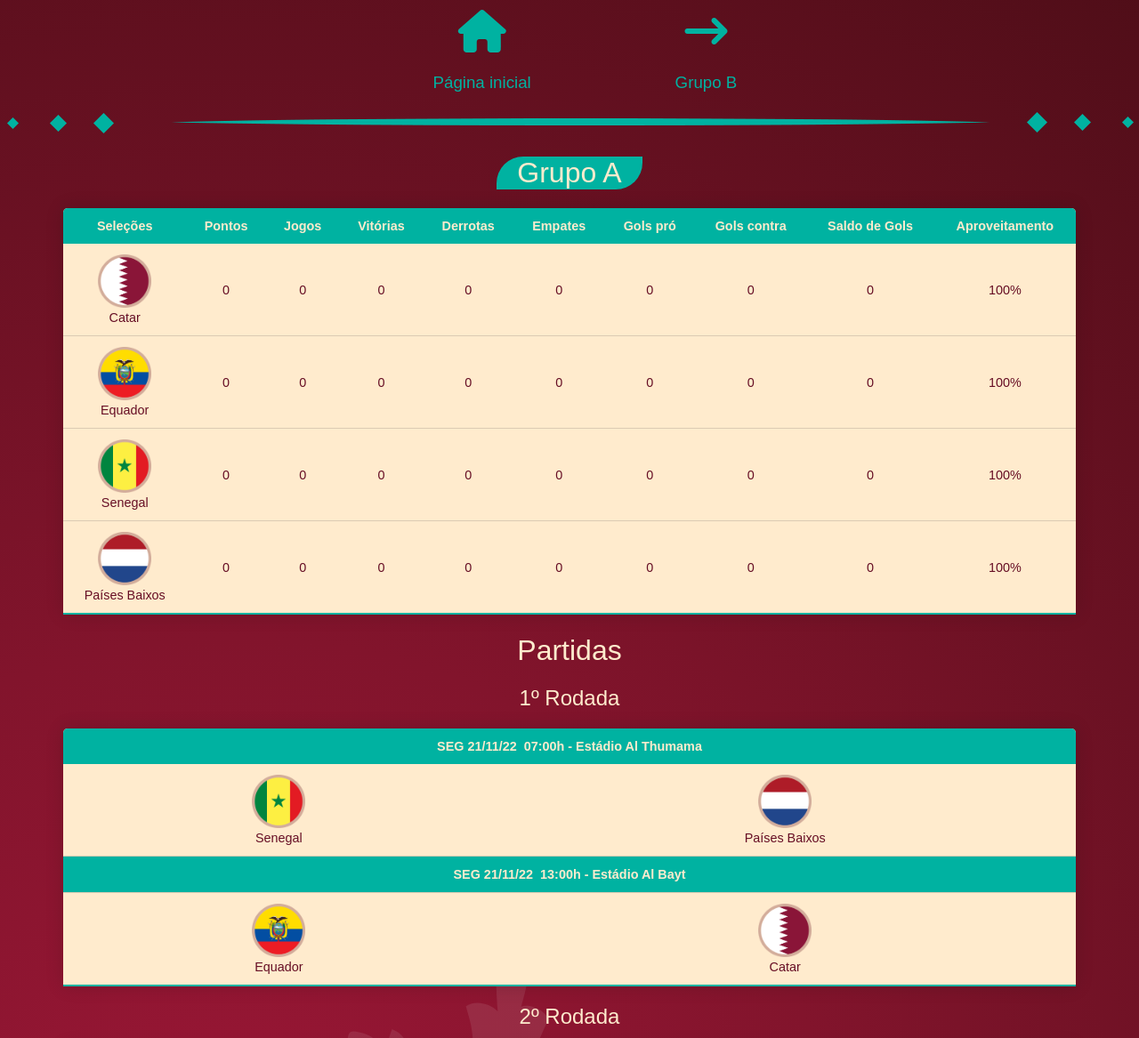
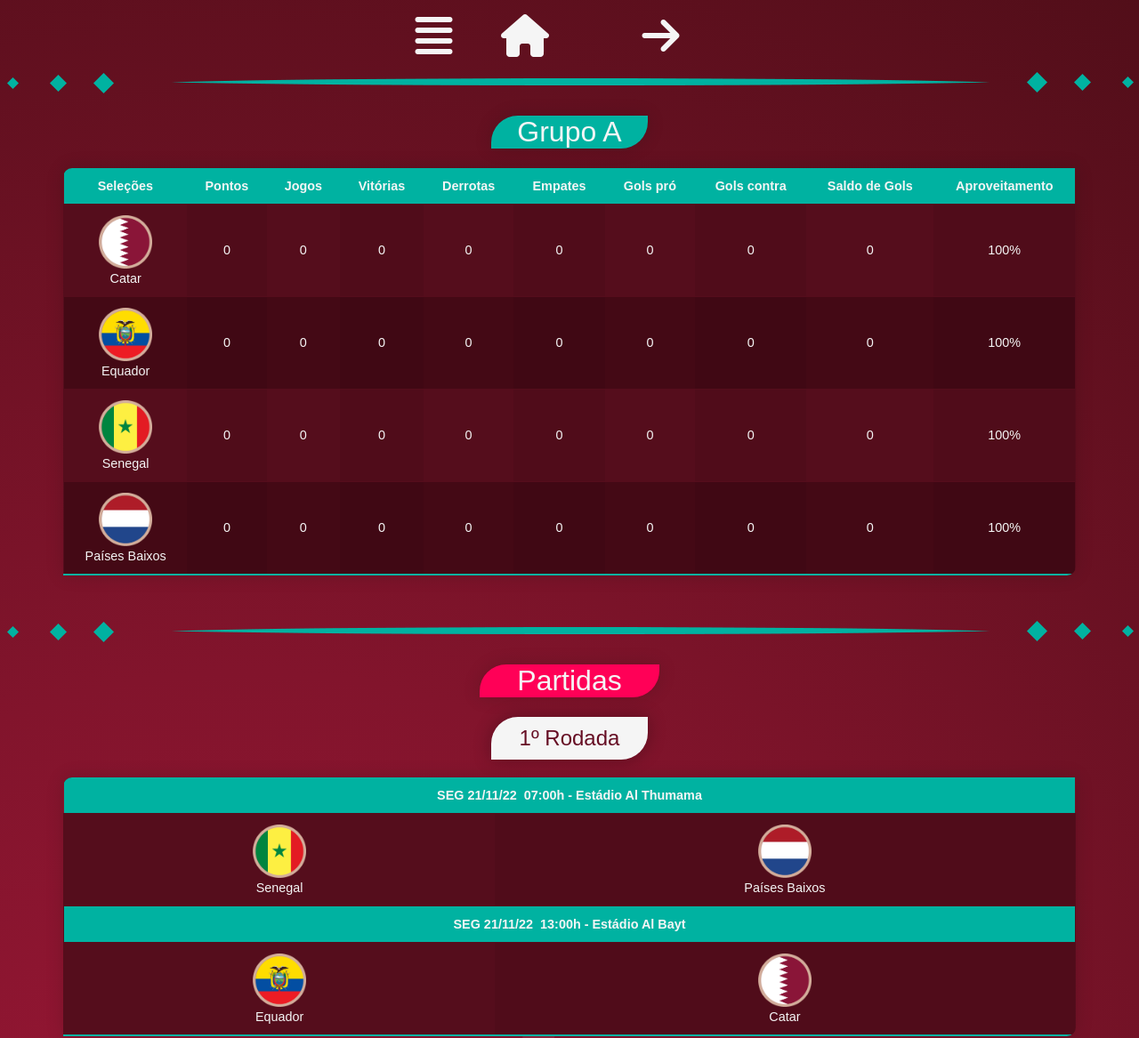
Before and after one commit to LucasAntunesDev/copa-do-mundo-2022, a plain HTML site: page html/Grupo A.html in a window 1280 px wide. Shown: the top 1167 px of the page at 89% size. Drawn offline with Linux system fonts and the light colour scheme; a web font is replaced by a local one.

Commit message:
Cabeçalho refeito

```diff
--- a/grupos.css
+++ b/grupos.css
@@ -5,7 +5,7 @@ body{
     text-decoration-line: none;
     background-size: cover;
     text-align: center;
-    color: blanchedalmond;
+    color: whitesmoke;
 }
 
 table{
@@ -17,8 +17,45 @@ table{
 .nome-grupo{
     background-color: #00b2a1;
     border-left: 10px;
-    margin-left: 550px;
-    margin-right: 550px;
+    margin-left:43%;
+    margin-right: 43%;
     border-top-left-radius: 30px ;
     border-bottom-right-radius: 30px ;
+    box-shadow: 0 0 20px rgba(0, 0, 0, 0.15);
 }
+
+.partidas-a{
+    background-color: #ff0057;
+    color: whitesmoke;
+    border-left: 10px;
+    margin-left: 42%;
+    margin-right: 42%;
+    border-top-left-radius: 30px ;
+    border-bottom-right-radius: 30px ;
+    box-shadow: 0 0 20px rgba(0, 0, 0, 0.15);
+}
+
+.rodadas{
+    background-color: whitesmoke;
+    color: rgb(102, 14, 36);
+    border-left: 10px;
+    margin-left: 43%;
+    margin-right: 43%;
+    border-top-left-radius: 30px ;
+    padding:10px;
+    border-bottom-right-radius: 30px ;
+    box-shadow: 0 0 20px rgba(0, 0, 0, 0.288);
+}
+
+/*ul{
+    display:inline;
+    list-style-type: none;
+    width: 50px;
+    margin-top: 50px;
+}
+
+li{
+    display:inline;
+    width: 50px;
+    margin: 50px;
+}*/
--- /dev/null
+++ b/head.css
@@ -0,0 +1,49 @@
+:root{
+   /* --cor-fundo: #30060f;*/
+    --cor-hover: #00b2a1;
+    --cor-primaria: whitesmoke;
+}
+
+.dp-menu ul{
+    list-style-type: none;
+    padding: 0;
+   /* background-color: var(--cor-fundo);*/
+}
+
+.dp-menu ul li {
+    display: inline-block;
+}
+
+.dp-menu ul li a{
+    color: var(--cor-primaria);
+    text-decoration: none;
+    padding: 50px;
+}
+
+.dp-menu ul li a:hover{
+    color: var(--cor-hover);
+}
+
+/*submenu*/
+
+.dp-menu ul ul{
+    display: none;
+margin-left: 0px;
+
+}
+
+.dp-menu ul li:hover ul{
+    display:grid;
+    position: absolute;
+    padding: 20px;
+    font-size: 15px;
+    background-color: #440915;
+    border-top-left-radius: 10px ;
+    border-bottom-right-radius: 10px ;
+    box-shadow: 0 0 20px rgba(0, 0, 0, 0.15);
+    border:solid #00b2a0 10px;
+}
+
+.dp-menu ul li:hover ul li{
+    margin-bottom: 20px;
+}
--- a/html/Grupo A.html
+++ b/html/Grupo A.html
@@ -10,26 +10,35 @@
     <link rel="stylesheet" href="../tabela.css">
     <link rel="stylesheet" href="../fonte.css">
     <link rel="stylesheet" href="https://cdnjs.cloudflare.com/ajax/libs/font-awesome/6.1.1/css/all.min.css" integrity="sha512-KfkfwYDsLkIlwQp6LFnl8zNdLGxu9YAA1QvwINks4PhcElQSvqcyVLLD9aMhXd13uQjoXtEKNosOWaZqXgel0g==" crossorigin="anonymous" referrerpolicy="no-referrer" />
-    <table class="cabeçalho">
-        <tr>
-            <td><a href="../Index.html"><i class="fa-solid fa-house fa-3x"></a></td>
-            <td><a href="Grupo B.html"><i class="fa-solid fa-arrow-right-long fa-3x"></a></td>
-        </tr>
-        <tr>
-            <td><h3>
-                <a href="../Index.html"> Página inicial</a>
-             </h3></td>
-            <td><h3>
-                <a href="Grupo B.html"> Grupo B</a>
-             </h3></td>
-        </tr>
-    </table>
+    <link rel="stylesheet" href="../head.css">
+
+    <nav class="dp-menu">
+        <ul>
+            <li>
+                <i class="fa-solid fa-align-justify fa-3x"> <ul>
+                    <li><a href="Grupo A.html">Grupo A</a></li>
+                    <li><a href="Grupo B.html">Grupo B</a></li>
+                    <li><a href="Grupo C.html">Grupo C</a></li>
+                    <li><a href="Grupo D.html">Grupo D</a></li>
+                    <li><a href="Grupo E.html">Grupo E</a></li>
+                    <li><a href="Grupo F.html">Grupo F</a></li>
+                    <li><a href="Grupo G.html">Grupo G</a></li>
+                    <li><a href="Grupo H.html">Grupo H</a></li>
+                </ul></i>
+
+            </li>
+            <li><a href="../Index.html"><i class="fa-solid fa-house fa-3x"></i></a></li>
+            <li><a href="Grupo B.html"><i class="fa-solid fa-arrow-right fa-3x"></i></a></li>
+        </ul>
+    </nav>
+
+
 </head>
 <body>
 
     <img src="../imgs/head2.png" alt="">
     <h1 class="nome-grupo">Grupo A</h1>
-    <table class="tabela">
+    <table class="tabela tabela-1">
         <thead>
             <tr>
                 <th>Seleções</th>
@@ -98,8 +107,11 @@
             </tr>
         </tbody>
     </table>
-    <h1>Partidas</h1>
-        <h2>1º Rodada</h2>
+
+    <img style="margin-top: 50px;" src="../Imgs/Head2.png" alt="">
+
+    <h1 class="partidas-a">Partidas</h1>
+        <h2 class="rodadas">1º Rodada</h2>
             <table class="tabela" >
                 <thead>
                     <tr>
@@ -133,7 +145,7 @@
                 </thead>
                 </tbody>
                 </table>
-        <h2>2º Rodada</h2>
+        <h2 class="rodadas">2º Rodada</h2>
             <table class="tabela">
         <thead>
             <tr>
@@ -167,7 +179,7 @@
                 </thead>
             </tbody>
         </table>
-        <h2>3º Rodada</h2>
+        <h2 class="rodadas">3º Rodada</h2>
             <table  class="tabela">
                 <thead>
                     <tr class="cel1">
--- a/links.css
+++ b/links.css
@@ -1,15 +1,15 @@
 a:visited {
     /*color: #991632;*/
-    color: blanchedalmond;
+    color: whitesmoke;
   }
 
   a:hover {
     /*color: #c53f5c;*/
-    color: rgb(211, 193, 166);
+    color: rgb(218, 218, 218);
   }
 
   a:active {
-    color: rgb(211, 193, 166);
+    color: #ff0057;
   }
 
   a:link {
--- a/tabela.css
+++ b/tabela.css
@@ -4,18 +4,27 @@
     margin: 25px 0;*/
     font-size: 0.9em;
     width: 90%;
-    border-radius: 5px 5px 0 0;
+    border-top-left-radius: 10px;
+    border-bottom-right-radius: 10px;
     overflow: hidden;
     box-shadow: 0 0 20px rgba(0, 0, 0, 0.15);
-    background-color: blanchedalmond;
-    color: rgb(102, 14, 36);
+    /*background-color: #550d1c;*/
+    color: whitesmoke;
     margin:auto;
 
   }
 
+  tr:nth-child(2n-1) {
+    background-color: #550d1c;
+  }
+
+  tr:nth-child(2n){
+    background-color: #440915 ;
+  }
+
   .tabela thead tr th {
     background-color: #00b2a1;
-    color: blanchedalmond;
+    color: whitesmoke;
     text-align: center;
     font-weight: bold;
   }
@@ -26,7 +35,7 @@
   }
 
   .tabela tbody tr {
-    border-bottom: 1px solid rgb(219, 203, 179);
+    border: 1px solid #550d1c;
   }
 
   .tabela tbody tr:last-of-type {
@@ -35,8 +44,12 @@
 
   .grupos{
     margin-left: 80px;
-    background-color: blanchedalmond;
+    background-color: whitesmoke;
   }
 .cel1{
-  color: blanchedalmond;
+  color: whitesmoke;
 }
+
+td:nth-child(even){
+  background-color: rgba(0, 0, 0, 0.060);
+}
```
Also changed, not shown: html/Grupo B.html (+22 -19 lines), html/Grupo C.html (+21 -19 lines), html/Grupo D.html (+21 -19 lines), html/Grupo E.html (+29 -27 lines), html/Grupo F.html (+21 -19 lines), html/Grupo G.html (+21 -19 lines), html/Grupo H.html (+21 -19 lines).
